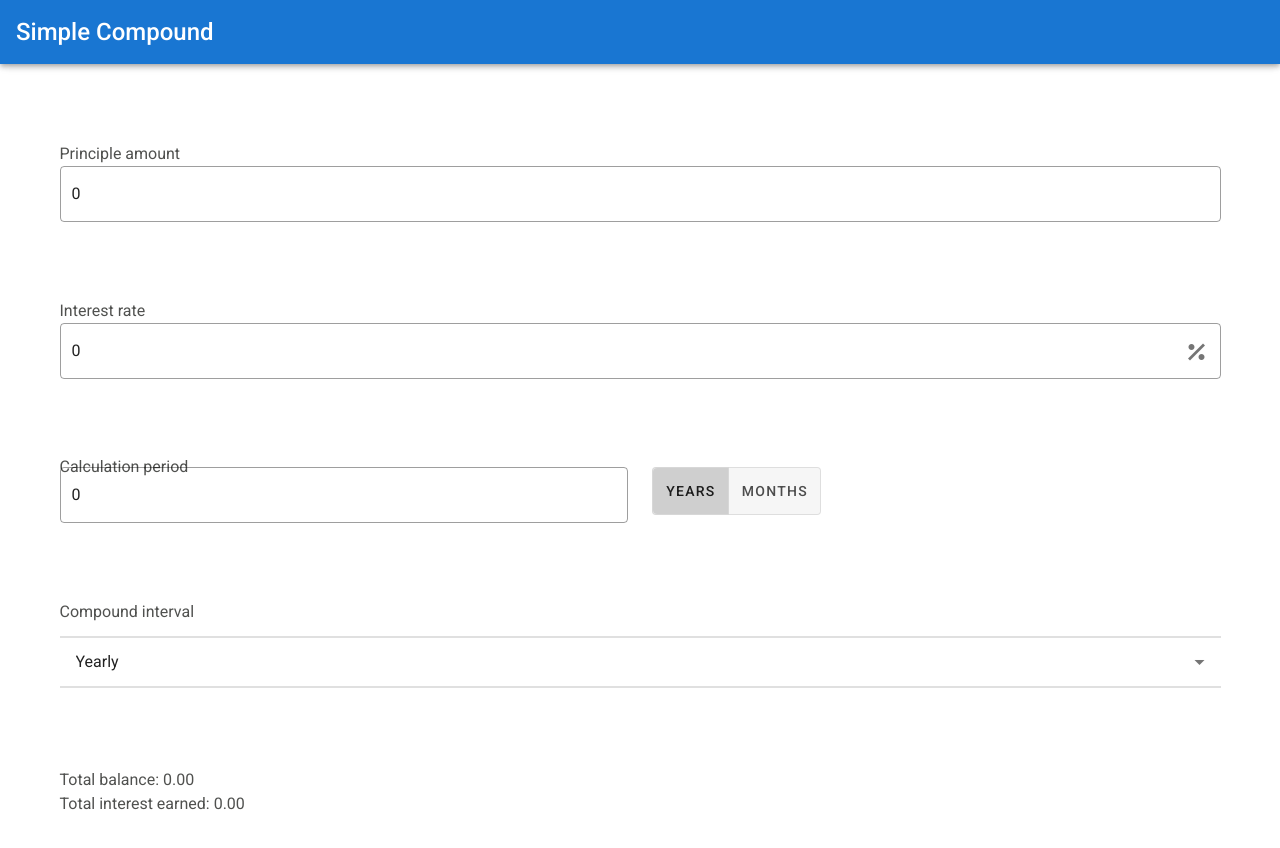
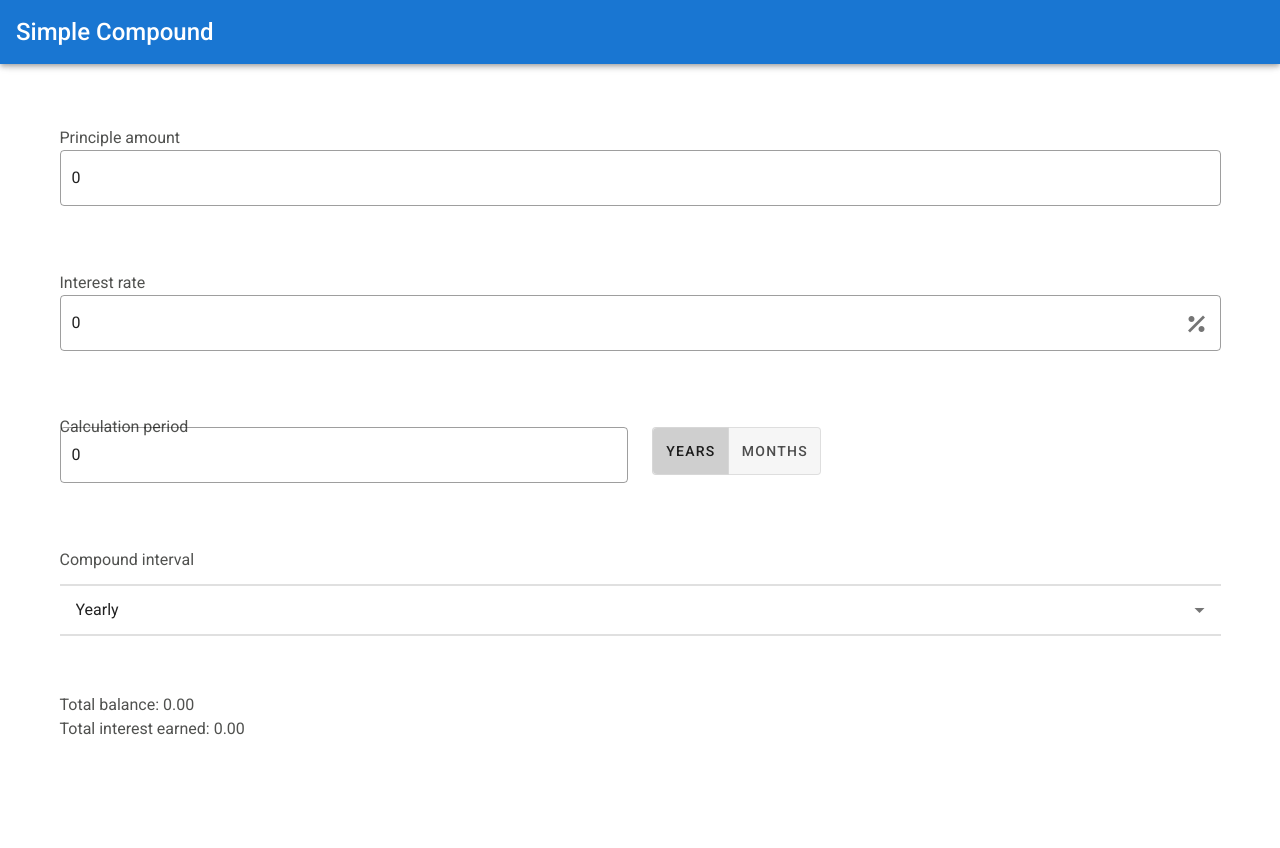
Before and after one commit to carrejoe3/Compound-interest-calculator, a Vue app in the folder simple-compound/: page /#/ in a window 1280 px wide. After the commit the page ends 800 px from the top, so only its background shows below. Built offline with nearby package versions, Linux system fonts and the light colour scheme.

Commit message:
styling continued

```diff
--- a/simple-compound/src/components/Calculator.vue
+++ b/simple-compound/src/components/Calculator.vue
@@ -92,14 +92,14 @@ $grey: #50514F;
 .calculatorContainer {
   color: $grey;
   .resultsSection {
-    margin-top: 5%;
+    margin-top: 3%;
   }
   .label {
     font-size: 1em;
     color: $grey;
   }
   .inputField {
-    margin-top: 4%;
+    margin-top: 3%;
     .col {
       padding-top: 0px;
     }
--- a/simple-compound/src/views/Home.vue
+++ b/simple-compound/src/views/Home.vue
@@ -18,6 +18,6 @@ export default {
 
 <style lang="scss" scoped>
 .home {
-  margin: 20px 0;
+  margin-top: 15px;
 }
 </style>
```
